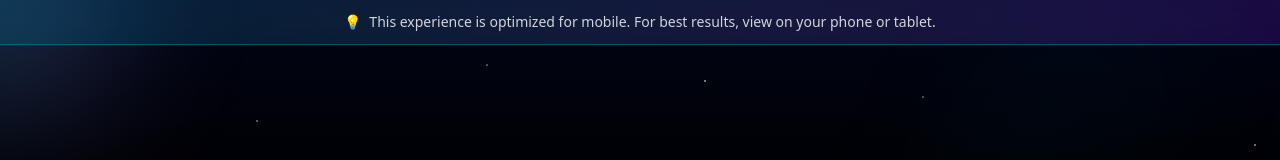
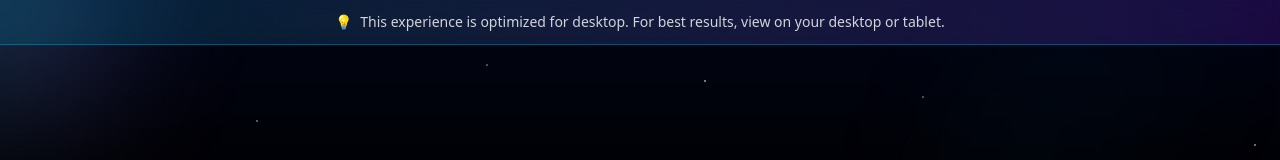
Before and after one commit to sedhha/next-js-pf-v2, a Next.js app: page /happy-birthday in a window 1280 px wide. Shown: the top 160 px of the page. Built offline with nearby package versions, Linux system fonts and the light colour scheme; a web font is replaced by a local one.

Commit message:
fix: disclaimer changes

```diff
--- a/components/v4/Birthday/Intro.tsx
+++ b/components/v4/Birthday/Intro.tsx
@@ -98,7 +98,7 @@ const BirthdayIntro: React.FC = (): React.ReactElement => {
                     <div className="max-w-7xl mx-auto px-4 py-3 flex items-center justify-center gap-2">
                         <span className="text-cyan-400 text-sm">💡</span>
                         <p className="text-gray-300 text-sm font-light">
-                            This experience is optimized for mobile. For best results, view on your phone or tablet.
+                            This experience is optimized for desktop. For best results, view on your desktop or tablet.
                         </p>
                     </div>
                 </motion.div>
```
